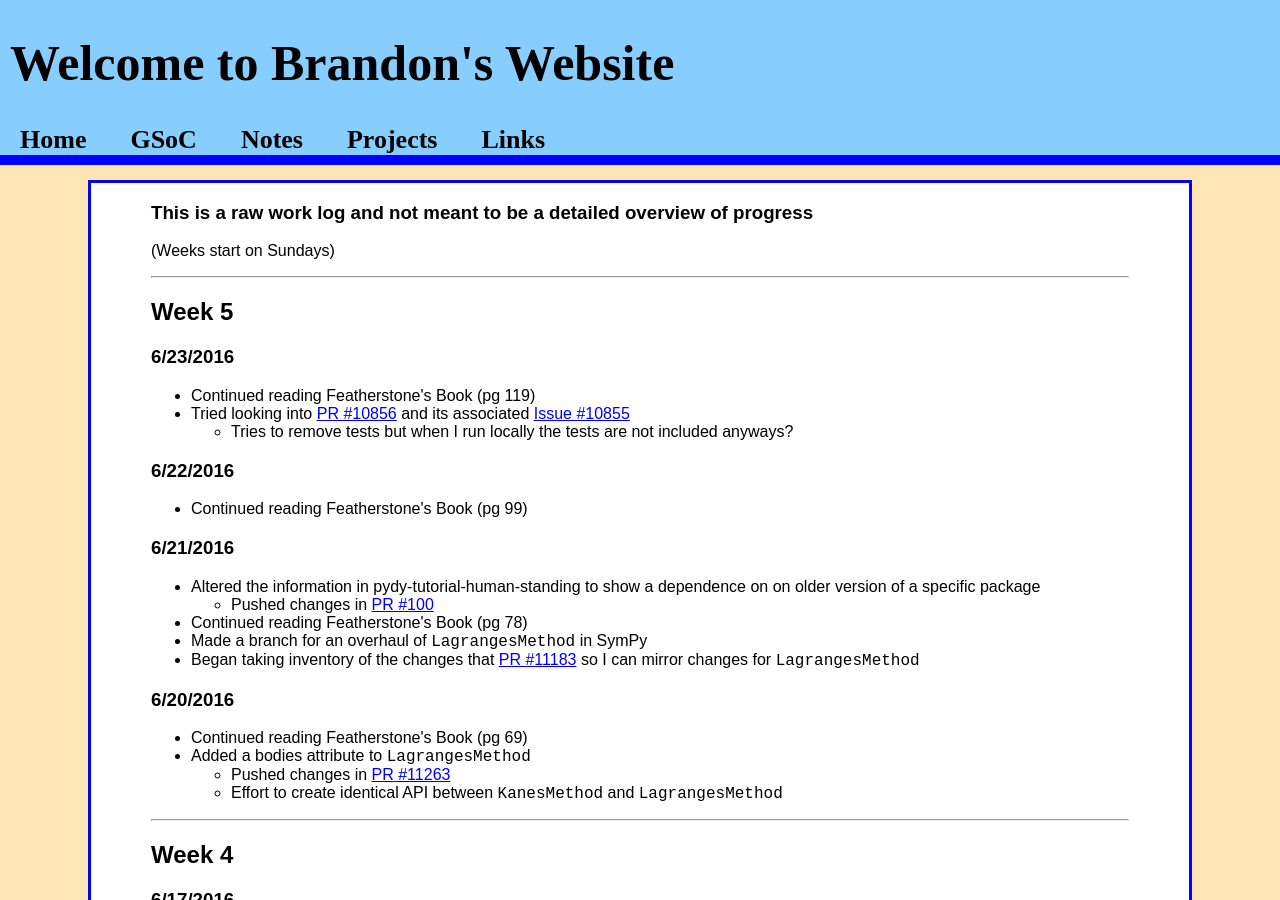
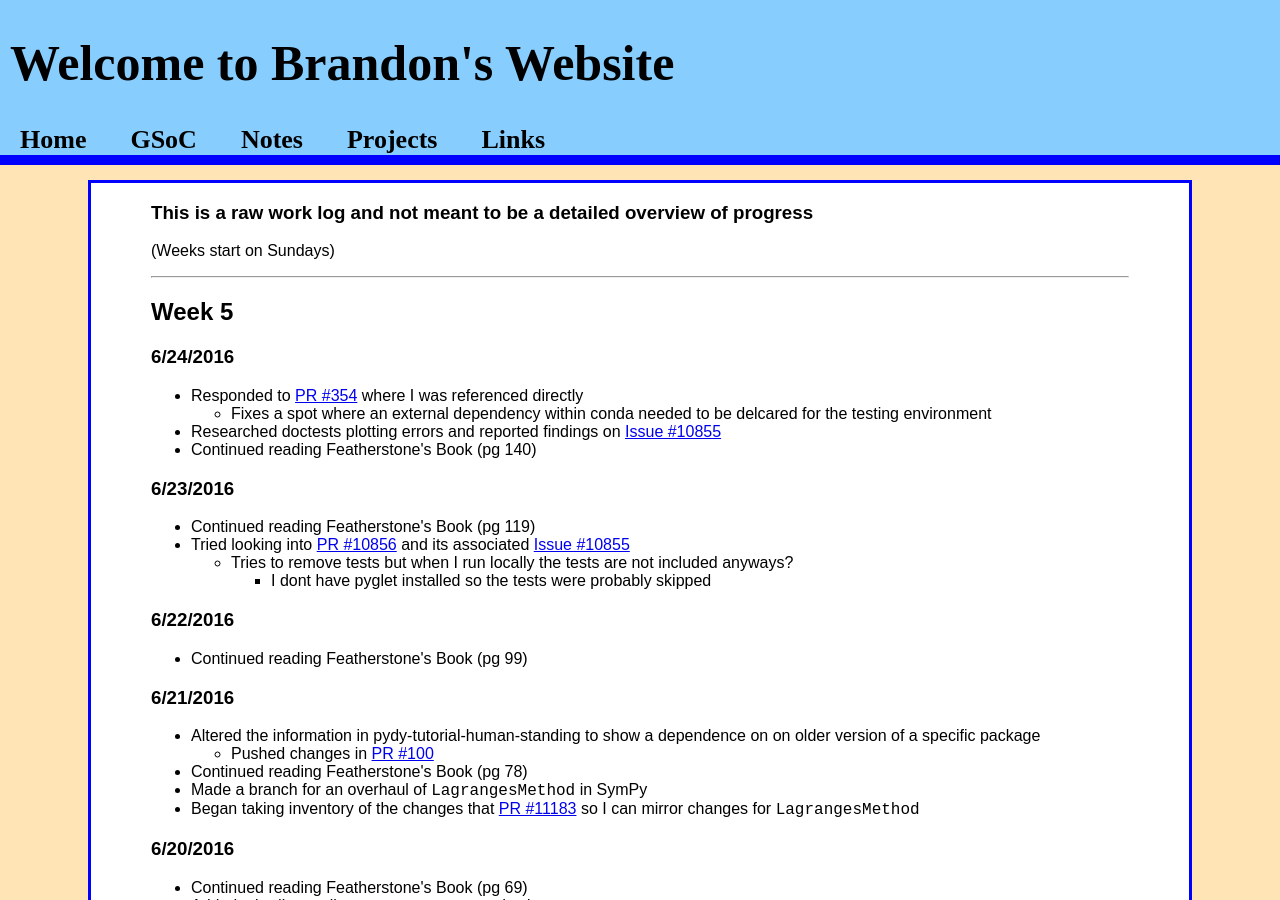
Before and after one commit to jbm950/jbm950.github.io, a Jekyll site: the page built from GSoC/raw_log.html, in a window 1280 px wide and 900 px high. Built offline with Jekyll 4.4.1, drawn with Linux system fonts in a browser that asks for light colours; some of the changed lines change nothing that is shown.

Commit message:
updated raw log

```diff
--- a/GSoC/raw_log.html
+++ b/GSoC/raw_log.html
@@ -17,19 +17,31 @@ title: Raw Log
 <p>(Weeks start on Sundays)</p>
 <hr>
 <h2 id="week-5">Week 5</h2>
-<h3 id="section">6/23/2016</h3>
+<h3 id="section">6/24/2016</h3>
+<ul>
+<li>Responded to <a href="https://github.com/pydy/pydy/pull/354">PR #354</a> where I was referenced directly
+<ul>
+<li>Fixes a spot where an external dependency within conda needed to be delcared for the testing environment</li>
+</ul></li>
+<li>Researched doctests plotting errors and reported findings on <a href="https://github.com/sympy/sympy/issues/10855">Issue #10855</a></li>
+<li>Continued reading Featherstone's Book (pg 140)</li>
+</ul>
+<h3 id="section-1">6/23/2016</h3>
 <ul>
 <li>Continued reading Featherstone's Book (pg 119)</li>
 <li>Tried looking into <a href="https://github.com/sympy/sympy/pull/10856">PR #10856</a> and its associated <a href="https://github.com/sympy/sympy/issues/10855">Issue #10855</a>
 <ul>
-<li>Tries to remove tests but when I run locally the tests are not included anyways?</li>
+<li>Tries to remove tests but when I run locally the tests are not included anyways?
+<ul>
+<li>I dont have pyglet installed so the tests were probably skipped</li>
+</ul></li>
 </ul></li>
 </ul>
-<h3 id="section-1">6/22/2016</h3>
+<h3 id="section-2">6/22/2016</h3>
 <ul>
 <li>Continued reading Featherstone's Book (pg 99)</li>
 </ul>
-<h3 id="section-2">6/21/2016</h3>
+<h3 id="section-3">6/21/2016</h3>
 <ul>
 <li>Altered the information in pydy-tutorial-human-standing to show a dependence on on older version of a specific package
 <ul>
@@ -39,7 +51,7 @@ title: Raw Log
 <li>Made a branch for an overhaul of <code>LagrangesMethod</code> in SymPy</li>
 <li>Began taking inventory of the changes that <a href="https://github.com/sympy/sympy/pull/11183">PR #11183</a> so I can mirror changes for <code>LagrangesMethod</code></li>
 </ul>
-<h3 id="section-3">6/20/2016</h3>
+<h3 id="section-4">6/20/2016</h3>
 <ul>
 <li>Continued reading Featherstone's Book (pg 69)</li>
 <li>Added a bodies attribute to <code>LagrangesMethod</code>
@@ -50,13 +62,13 @@ title: Raw Log
 </ul>
 <hr>
 <h2 id="week-4">Week 4</h2>
-<h3 id="section-4">6/17/2016</h3>
+<h3 id="section-5">6/17/2016</h3>
 <ul>
 <li>Did a more in depth review of new changes to <a href="https://github.com/sympy/sympy/pull/11183#issuecomment-225102295">PR #11183</a></li>
 <li>Continued reading Featherstone's Book (pg 48)</li>
 <li>Wrote weekly blog post</li>
 </ul>
-<h3 id="section-5">6/16/2016</h3>
+<h3 id="section-6">6/16/2016</h3>
 <ul>
 <li>Began looking into reviewing <a href="https://github.com/sympy/sympy/pull/11209">PR #11209</a>
 <ul>
@@ -67,7 +79,7 @@ title: Raw Log
 <li>Continued reading Featherstone's Book (pg 31)</li>
 <li>Began a review of new changes to <a href="https://github.com/sympy/sympy/pull/11183#issuecomment-225102295">PR #11183</a></li>
 </ul>
-<h3 id="section-6">6/15/2016</h3>
+<h3 id="section-7">6/15/2016</h3>
 <ul>
 <li>Fixed a spot in the examples in <a href="https://github.com/pydy/pydy/pull/353">PR #353</a> where the desired output hadn't been changed to match the fact that potential energy was added to <code>output_eqns</code>.</li>
 <li>Looked for more examples on equations of motion forms
@@ -80,7 +92,7 @@ title: Raw Log
 <li>Added several error examples to the eombase.EOM example documentation</li>
 <li>Began reading through Featherstone's Book (pg 10)</li>
 </ul>
-<h3 id="section-7">6/14/2016</h3>
+<h3 id="section-8">6/14/2016</h3>
 <ul>
 <li>Looking for a way to run the kane benchmark on older versions of sympy
 <ul>
@@ -95,7 +107,7 @@ title: Raw Log
 <li>Mentioned progress on base class PR</li>
 </ul></li>
 </ul>
-<h3 id="section-8">6/13/2016</h3>
+<h3 id="section-9">6/13/2016</h3>
 <ul>
 <li>Started putting together an example of a pendulum using x, y coordinates and manually input eom into <code>eombase</code></li>
 <li>Made some changes to the two mass spring damper example changing the api of eombase</li>
@@ -113,7 +125,7 @@ title: Raw Log
 </ul>
 <hr>
 <h2 id="week-3">Week 3</h2>
-<h3 id="section-9">6/10/2016</h3>
+<h3 id="section-10">6/10/2016</h3>
 <ul>
 <li>Began reading through latest changes to <a href="https://github.com/sympy/sympy/pull/11183#issuecomment-225102295">PR #11183</a>
 <ul>
@@ -127,7 +139,7 @@ title: Raw Log
 </ul></li>
 <li>Discussion over <code>rhs</code> as a variable and the possible confusion it creates in <a href="https://github.com/pydy/pydy/pull/353">PR #353</a></li>
 </ul>
-<h3 id="section-10">6/9/2016</h3>
+<h3 id="section-11">6/9/2016</h3>
 <ul>
 <li>Diving into how KanesMethod is accessed by pydy.system.System</li>
 <li>Started work on a two mass spring damper system to provide an example for the api for the project
@@ -143,7 +155,7 @@ title: Raw Log
 </ul></li>
 <li>Commented/reviewed <a href="https://github.com/sympy/sympy/pull/10693">PR #10693</a> about fixing documentation spelling/grammar</li>
 </ul>
-<h3 id="section-11">6/8/2016</h3>
+<h3 id="section-12">6/8/2016</h3>
 <ul>
 <li>Working through <a href="http://nbviewer.jupyter.org/github/bmcage/odes/blob/master/docs/ipython/Planar%20Pendulum%20as%20DAE.ipynb">Planar Pendulum Example</a>
 <ul>
@@ -187,7 +199,7 @@ title: Raw Log
 <li>Found all times eom_method is used in the code and what attributes are being accessed</li>
 </ul></li>
 </ul>
-<h3 id="section-12">6/7/2016</h3>
+<h3 id="section-13">6/7/2016</h3>
 <ul>
 <li>Worked on migrating the rest of the <span class="citation">@properties</span> from ~Methods into the base class</li>
 <li>Added a method to the base class to check if the equations of motion have been generated yet</li>
@@ -200,7 +212,7 @@ title: Raw Log
 <li>Read through <a href="http://nbviewer.jupyter.org/github/bmcage/odes/blob/master/docs/ipython/Planar%20Pendulum%20as%20DAE.ipynb">Planar Pendulum Example</a> which demonstrates a problem from equations of motion generation to simulation/visualization</li>
 <li>Looked up difference between DAE's and ODE's and added the findings to a new notes page on website</li>
 </ul>
-<h3 id="section-13">6/6/2016</h3>
+<h3 id="section-14">6/6/2016</h3>
 <ul>
 <li>Cleaned up the test code for test_eombase.py</li>
 <li>Finished reading <a href="https://github.com/pydy/pydy-tutorial-human-standing">pydy-tutorial-human-standing</a></li>
@@ -210,7 +222,7 @@ title: Raw Log
 </ul>
 <hr>
 <h2 id="week-2">Week 2</h2>
-<h3 id="section-14">6/3/2016</h3>
+<h3 id="section-15">6/3/2016</h3>
 <ul>
 <li>Worked on solidifying the eom test code such that it will actually run and is no longer entirely pseudo code</li>
 <li>Worked on filling out the eom code</li>
@@ -219,7 +231,7 @@ title: Raw Log
 <li>Modified test code and pushed changes to the SymPy PR</li>
 <li>Started reading <a href="https://github.com/pydy/pydy-tutorial-human-standing">pydy-tutorial-human-standing</a></li>
 </ul>
-<h3 id="section-15">6/2/2016</h3>
+<h3 id="section-16">6/2/2016</h3>
 <ul>
 <li>Looked over mass_matrix and forcing methods in both KanesMethod and Lagranges Method</li>
 <li>Created a mock up of an equations of motion class</li>
@@ -235,7 +247,7 @@ title: Raw Log
 <li>Posted a question asking for clarification to the google groups forum</li>
 <li>Pushed my changes and mock up of an equations of motion class to the <a href="https://github.com/sympy/sympy/pull/11182">PR #11182</a></li>
 </ul>
-<h3 id="section-16">6/1/2016</h3>
+<h3 id="section-17">6/1/2016</h3>
 <ul>
 <li>Responded to Jason's question on <a href="https://github.com/sympy/sympy/pull/11117">PR #11117</a> (physics documentation fixes)
 <ul>
@@ -250,7 +262,7 @@ title: Raw Log
 <li>Read through <a href="https://github.com/pydy/pydy/pull/345">PR #345</a> in the pydy repository where there was a discussion about a base class for the Method classes</li>
 <li>Minor fix to KanesMethod docstring, created <a href="https://github.com/sympy/sympy/pull/11186#issuecomment-223080554">PR #11186</a></li>
 </ul>
-<h3 id="section-17">5/31/2016</h3>
+<h3 id="section-18">5/31/2016</h3>
 <ul>
 <li>Finished reading <a href="http://ieeexplore.ieee.org/stamp/stamp.jsp?tp=&amp;arnumber=5663690">A Beginners Guide to 6-D Vectors (Part 2)</a></li>
 <li>Read through &quot;Linearization in Physics/Mechanics&quot; in sympy documentation</li>
@@ -274,7 +286,7 @@ title: Raw Log
 <li>Created a <a href="https://github.com/sympy/sympy/pull/11182">PR #11182</a> to discuss the development of the EOm base class</li>
 <li>Asked some terminology questions on the sympy google groups forum</li>
 </ul>
-<h3 id="section-18">5/30/2016</h3>
+<h3 id="section-19">5/30/2016</h3>
 <ul>
 <li>Changed the tests in sympy/physics/mechanics/tests/test_models.py so that mass matrices and forcing vectors were used for comparison in order to cut down run time
 <ul>
@@ -287,7 +299,7 @@ title: Raw Log
 </ul>
 <hr>
 <h2 id="week-1">Week 1</h2>
-<h3 id="section-19">5/27/2016</h3>
+<h3 id="section-20">5/27/2016</h3>
 <ul>
 <li>Fixed a docstring issue in models.py where it stated that the retun value was a pydy.system.System object which I had changed</li>
 <li>Changed the theta location in models.py's n_link_pendulum_on_cart() function in the sympy repository
@@ -300,7 +312,7 @@ title: Raw Log
 <li>Continued research of KanesMethod and LagrangesMethod</li>
 <li><a href="https://github.com/sympy/sympy_benchmarks/pull/27">PR #27</a> in sympy_benchmarks was merged and closed by Jason</li>
 </ul>
-<h3 id="section-20">5/26/2016</h3>
+<h3 id="section-21">5/26/2016</h3>
 <ul>
 <li>Ran the sympy_benchmarks using asv, published and previewed again to see if it would produce a second data point or if additional data points are collected by specifying more commits to test in the config
 <ul>
@@ -322,7 +334,7 @@ title: Raw Log
 <li>Mentioned other members of SymPy to look at <a href="https://github.com/sympy/sympy/pull/10650">PR #10650</a> that I had done a review of yesterday. These members had been active in another pull request that was attempting to fix the same issue</li>
 <li>Took notes on Dynamics topics and generally spent time learning how the code works</li>
 </ul>
-<h3 id="section-21">5/25/2016</h3>
+<h3 id="section-22">5/25/2016</h3>
 <ul>
 <li>Reviewed Jason's comments on my benchmarking pull requests (<a href="https://github.com/sympy/sympy/pull/11154">PR #11154</a> in the sympy repository and <a href="https://github.com/sympy/sympy_benchmarks/pull/27">PR #27</a> in sympy_benchmarks repository)</li>
 <li>Looked over pydy.models code for use of KanesMethod interface</li>
@@ -342,7 +354,7 @@ title: Raw Log
 <li>Restructured SymPy mechanics benchmarks subdirectories to match the directory structure in SymPy</li>
 <li>Ran the sympy_benchmarks using asv, published and previewed</li>
 </ul>
-<h3 id="section-22">5/24/2016</h3>
+<h3 id="section-23">5/24/2016</h3>
 <ul>
 <li>Commented and added docstings to view.py in the benchmarking code</li>
 <li>Added the close() for the cursor and connection to the benchmarking scripts that were missing it</li>
@@ -367,7 +379,7 @@ title: Raw Log
 <li>Added kane_1 and lagrange_1 to sympy_benchmarks in mechanics_benchmarks branch and altered them to meet airspeed velocity's structure for benchmarking tests</li>
 <li>Created a <a href="https://github.com/sympy/sympy_benchmarks/pull/27">PR #27</a> to add kane_1.py and lagrange_1.py to sympy_benchmarks repository</li>
 </ul>
-<h3 id="section-23">5/23/2016</h3>
+<h3 id="section-24">5/23/2016</h3>
 <ul>
 <li>Had a brief meeting with Angadh</li>
 <li>Worked on adding filters to benchmarking viewer
@@ -386,11 +398,11 @@ title: Raw Log
 </ul>
 <hr>
 <h2 id="pre-week-3">Pre-Week 3</h2>
-<h3 id="section-24">5/20/2016</h3>
+<h3 id="section-25">5/20/2016</h3>
 <ul>
 <li>Wrote a blog post summerizing what has been done during the community bonding period</li>
 </ul>
-<h3 id="section-25">5/18/2016</h3>
+<h3 id="section-26">5/18/2016</h3>
 <ul>
 <li>Addressed Jasons comments on the simple pendulum example <a href="https://github.com/pydy/pydy/pull/351">PR #351</a></li>
 <li>Began email correspondance about the planning of weekly meetings</li>
@@ -407,7 +419,7 @@ title: Raw Log
 <li>Made it to slide 32 in both the slides and slide notes and ended while working on questions A2</li>
 </ul></li>
 </ul>
-<h3 id="section-26">5/16/2016</h3>
+<h3 id="section-27">5/16/2016</h3>
 <ul>
 <li>Asked for clarification about travel for scipy conference</li>
 <li>Watched a video on using sqlite with python</li>
@@ -424,7 +436,7 @@ title: Raw Log
 </ul>
 <hr>
 <h2 id="pre-week-2">Pre-Week 2</h2>
-<h3 id="section-27">5/13/2016</h3>
+<h3 id="section-28">5/13/2016</h3>
 <ul>
 <li>Got pendulum example to match the hand derived results</li>
 <li>Drew a diagram (svg) for the pendulum example</li>
@@ -432,7 +444,7 @@ title: Raw Log
 <li>Added RSS feed to PSF GSoC collection of blogs</li>
 <li>Started the benchmarking program</li>
 </ul>
-<h3 id="section-28">5/12/2016</h3>
+<h3 id="section-29">5/12/2016</h3>
 <ul>
 <li>Worked on implementing <a href="../notes/analytical_dynamics/analytical_dynamics_main.html#e_basic_equation_of_motion">Basic Equation of Motion</a> in code
 <ul>
@@ -441,12 +453,12 @@ title: Raw Log
 <li>Finished reading <a href="http://ieeexplore.ieee.org/xpls/icp.jsp?arnumber=5569032#article">A Beginners Guide to 6-D Vectors (Part 1)</a></li>
 <li>Figured out how to get the run time for the testing code</li>
 </ul>
-<h3 id="section-29">5/11/2016</h3>
+<h3 id="section-30">5/11/2016</h3>
 <ul>
 <li>Added a link to the timeline on my website so it was easier to access</li>
 <li>Worked out <a href="../notes/analytical_dynamics/analytical_dynamics_main.html#e_basic_equation_of_motion">Basic Equation of Motion</a> using Langrange's Method by hand as a refresher</li>
 </ul>
-<h3 id="section-30">5/10/2016</h3>
+<h3 id="section-31">5/10/2016</h3>
 <ul>
 <li>Created a <a href="https://github.com/pydy/pydy/pull/349">PR #349</a> for a simple grammar error on the pydy example page
 <ul>
@@ -464,11 +476,11 @@ title: Raw Log
 </ul>
 <hr>
 <h2 id="pre-week-1">Pre-Week 1</h2>
-<h3 id="section-31">5/7/2016</h3>
+<h3 id="section-32">5/7/2016</h3>
 <ul>
 <li>Edited permissions and changed name of google drive shared folder</li>
 </ul>
-<h3 id="section-32">5/6/2016</h3>
+<h3 id="section-33">5/6/2016</h3>
 <ul>
 <li>Added blog to Planet Sympy</li>
 <li>Added project details to GSoC-2016-Report on the wiki</li>
```
